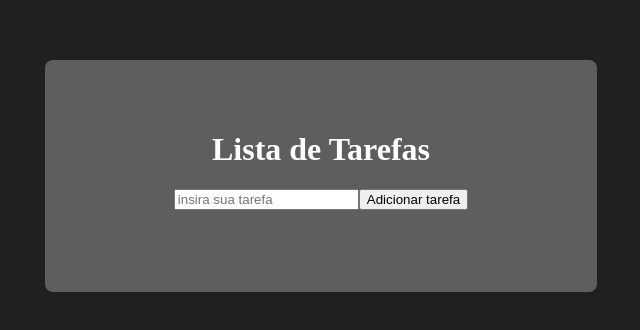
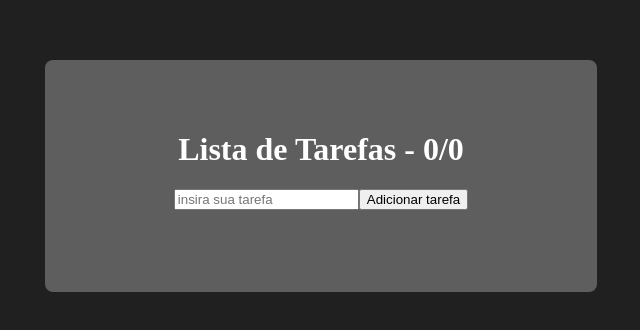
Before and after one commit to paulojrzti/EstudandoTs, a React (Vite) app in the folder estudos-ts-toDolist/: page / in a window 1280 px wide. Shown: the part 232-562 px from the top of the page, without its empty margins (327-967 px from the left). Built offline with nearby package versions, Linux system fonts and the light colour scheme.

Commit message:
feature/ adicionando contador de tasks concluidas

```diff
--- a/estudos-ts-toDolist/src/App.tsx
+++ b/estudos-ts-toDolist/src/App.tsx
@@ -38,11 +38,15 @@ function App() {
     setToDo(updateToDo);
   };
 
+  const numberOfTasks = (): toDoitem[] => {
+    return toDo.filter((item) => item.concluido);
+  };
+
   return (
     <>
       <div className="app">
         <div className="container">
-          <h1>Lista de Tarefas</h1>
+          <h1>Lista de Tarefas - {numberOfTasks().length}/{toDo.length}</h1>
           <div className="input-container">
             <input
               type="text"
```
